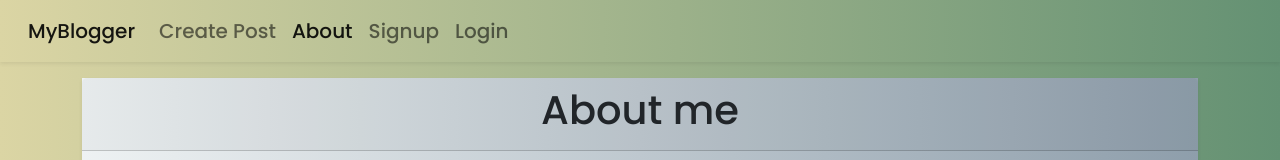
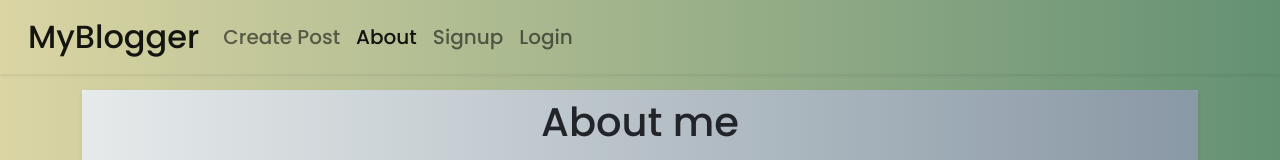
Before and after one commit to ArthSrivastava/Blogging-Application-Frontend, a React (Vite) app: page /about in a window 1280 px wide. Shown: the top 160 px of the page. Built offline with nearby package versions, Linux system fonts and the light colour scheme; grey boxes are pictures that could not be loaded.

Commit message:
myblogger text

```diff
--- a/src/components/CustomNavbar.jsx
+++ b/src/components/CustomNavbar.jsx
@@ -42,7 +42,7 @@ export default function CustomNavbar() {
   return (
     <div className="my-nav">
       <Navbar light expand="md" fixed="" className="px-3 shadow-sm border-0">
-        <NavbarBrand tag={ReactLink} to="/home">
+        <NavbarBrand tag={ReactLink} to="/home" style={{fontSize: "2rem"}}>
           MyBlogger
         </NavbarBrand>
         <NavbarToggler onClick={toggle} />
```
